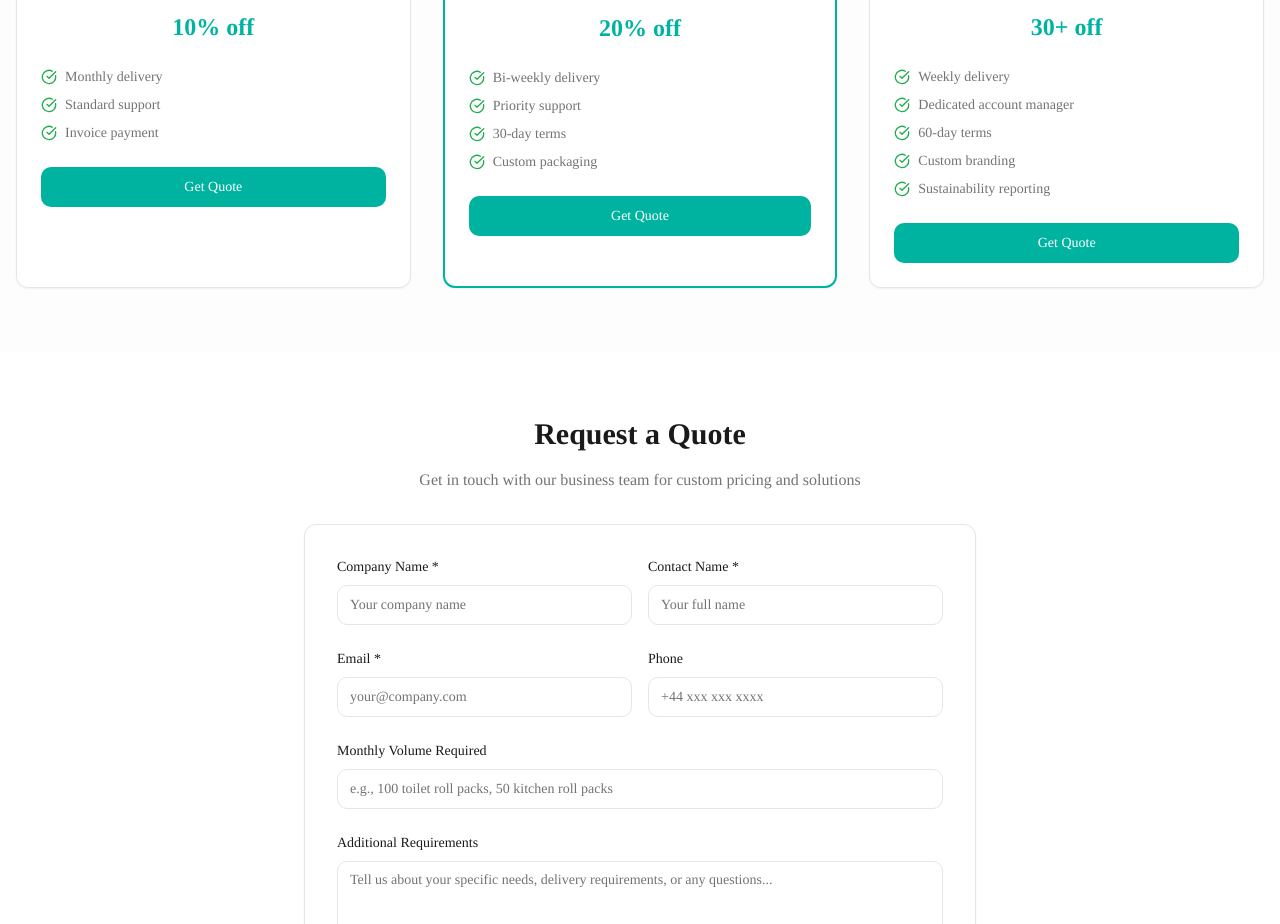
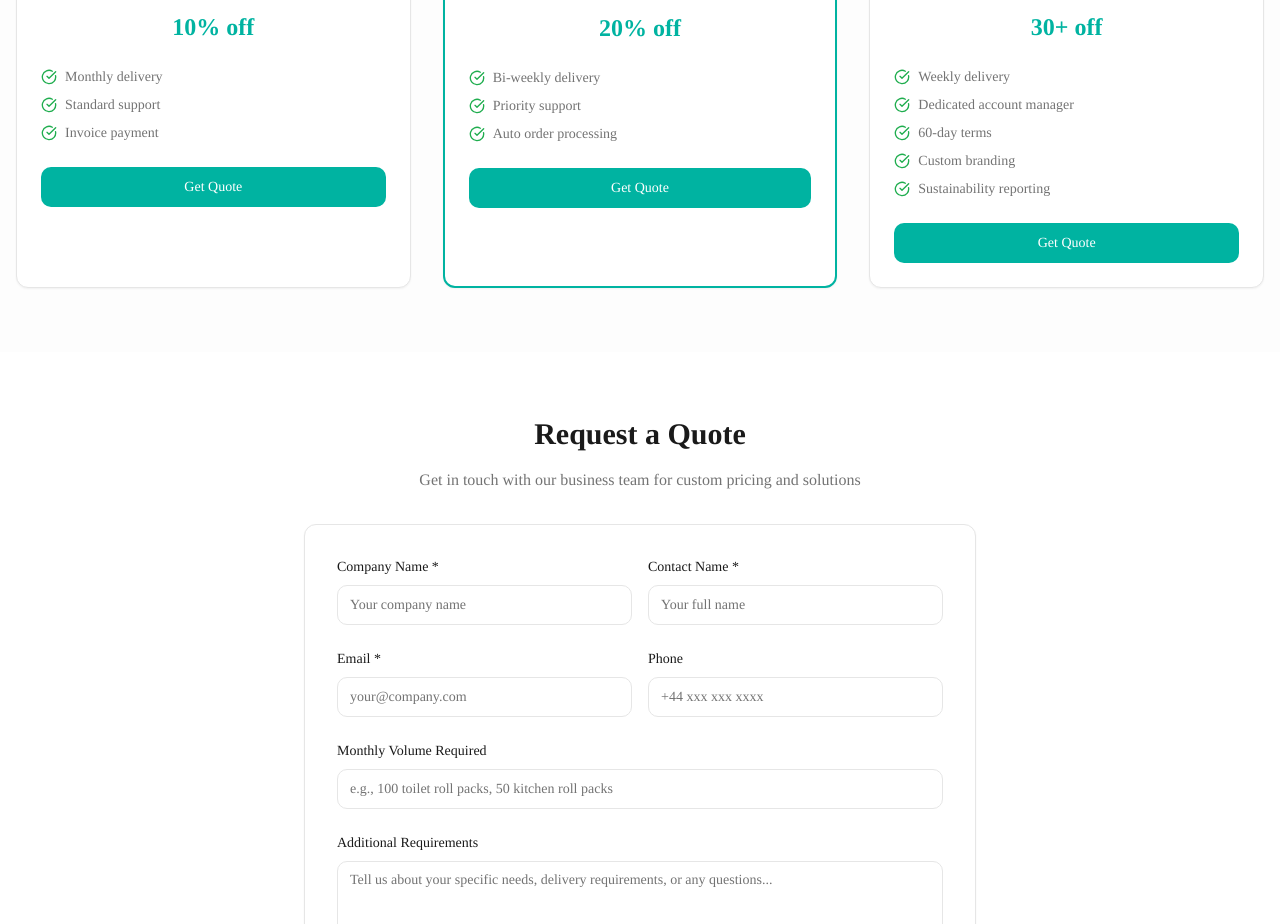
Before and after one commit to shearwater-eco/lulu-website, a React (Vite) app: page /business in a window 1280 px wide. Shown: the part 1320-2244 px from the top of the page. Built offline with nearby package versions, Linux system fonts and the light colour scheme; the HTML template or start-up script is replaced by a standard one; a web font is replaced by a local one.

Commit message:
Update wholesale pricing tiers

```diff
--- a/src/pages/Business.tsx
+++ b/src/pages/Business.tsx
@@ -131,7 +131,7 @@ const Business = () => {
                 title: "Business",
                 minimum: "10,000+ units",
                 discount: "20% off",
-                features: ["Bi-weekly delivery", "Priority support", "30-day terms", "Custom packaging"],
+                features: ["Bi-weekly delivery", "Priority support", "Auto order processing"],
                 popular: true
               },
               {
```
